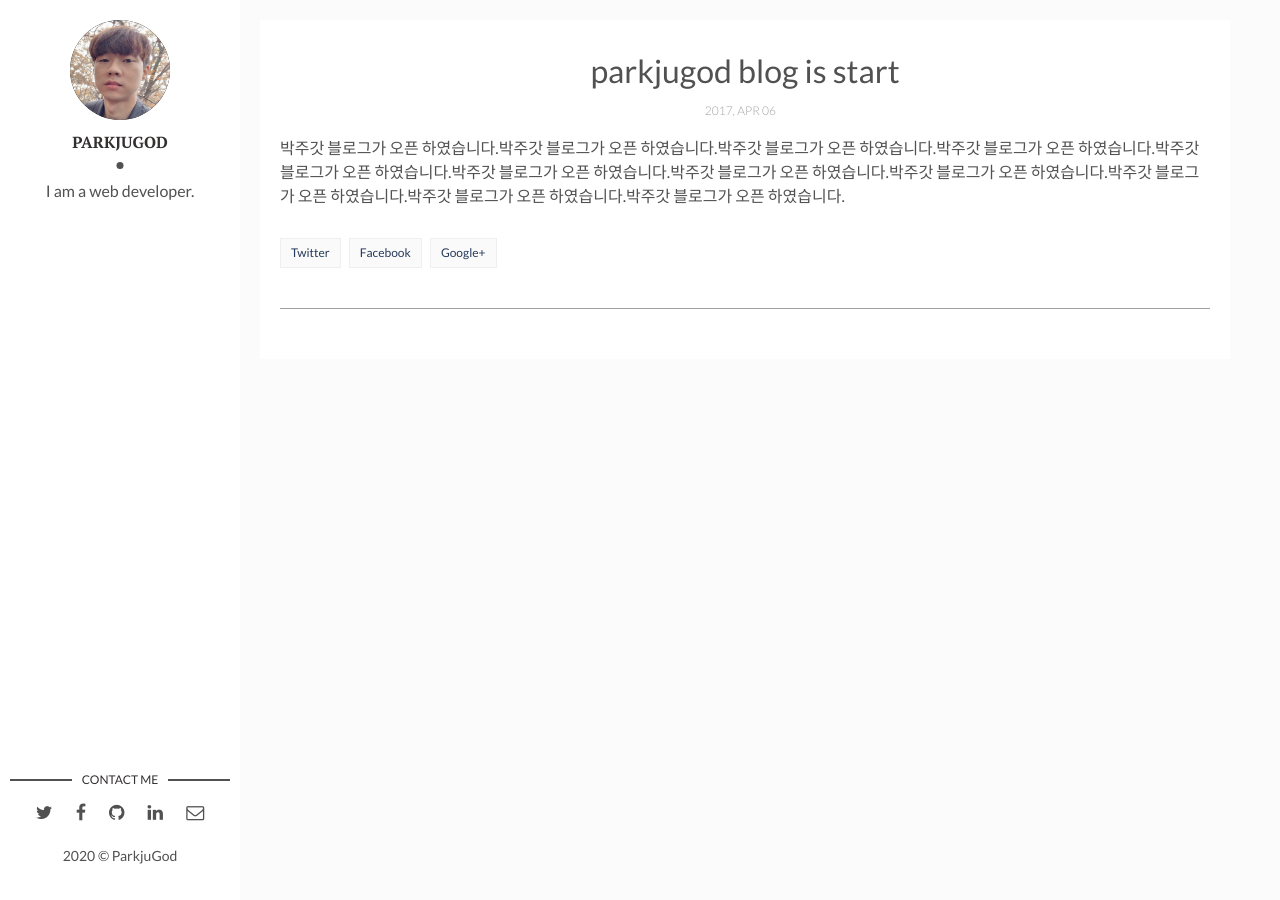
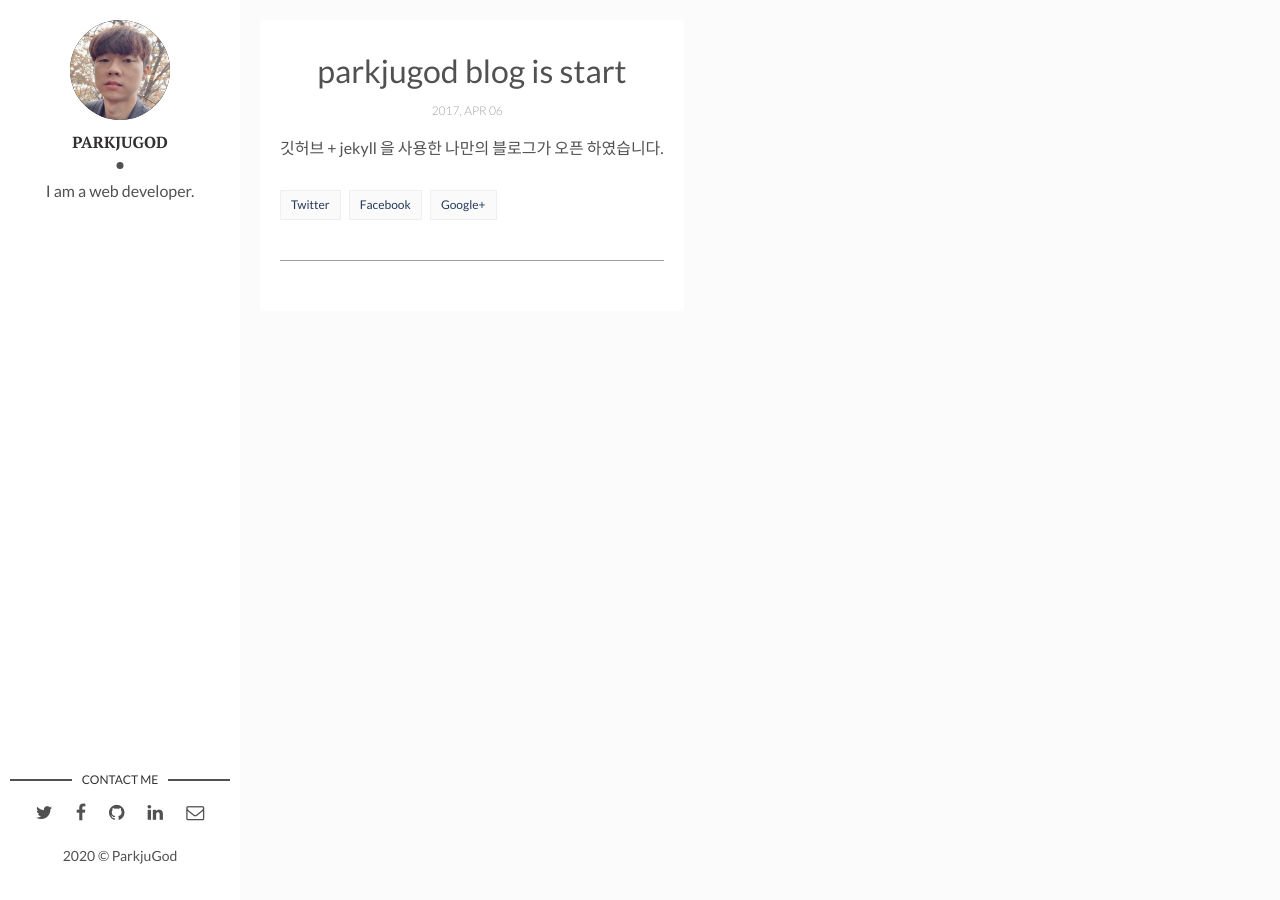
Before and after one commit to parkjugod/parkjugod.github.io, a Jekyll site: the page built from _posts/2020-01-28-parkjugod-blog-is-start.markdown, in a window 1280 px wide. Built offline with Jekyll 4.4.1, drawn with Linux system fonts in a browser that asks for light colours; comment, search, counter and statistics services are not loaded.

Commit message:
update posts

```diff
--- a/_posts/2020-01-28-parkjugod-blog-is-start.markdown
+++ b/_posts/2020-01-28-parkjugod-blog-is-start.markdown
@@ -6,4 +6,4 @@ description: 박주갓 블로그가 오픈 하였습니다. # Add post descripti
 img:  # Add image post (optional)
 ---
 
-박주갓 블로그가 오픈 하였습니다.박주갓 블로그가 오픈 하였습니다.박주갓 블로그가 오픈 하였습니다.박주갓 블로그가 오픈 하였습니다.박주갓 블로그가 오픈 하였습니다.박주갓 블로그가 오픈 하였습니다.박주갓 블로그가 오픈 하였습니다.박주갓 블로그가 오픈 하였습니다.박주갓 블로그가 오픈 하였습니다.박주갓 블로그가 오픈 하였습니다.박주갓 블로그가 오픈 하였습니다.
+깃허브 + jekyll 을 사용한 나만의 블로그가 오픈 하였습니다.
```
